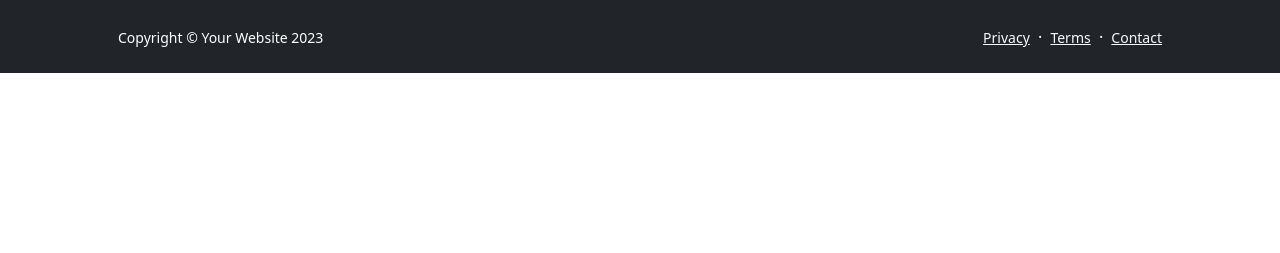
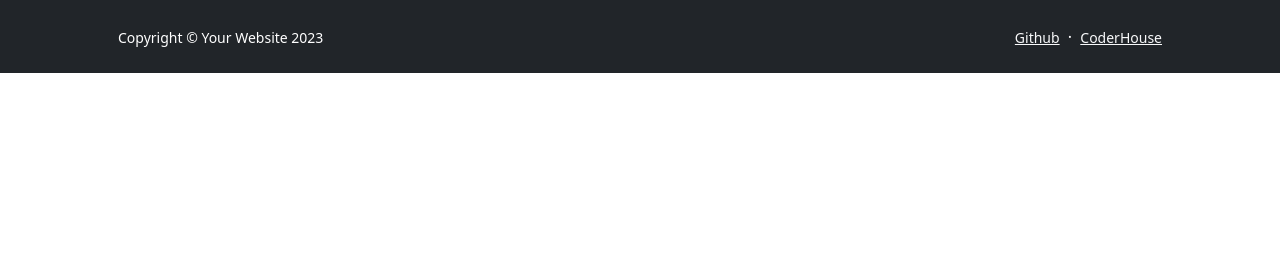
Before and after one commit to Agusttin97/CinemaApp, a Django app: page /CinemaApp/ in a window 1280 px wide. Shown: the part 547-800 px from the top of the page. Run offline with Django 4.2, Linux system fonts and the light colour scheme; some libraries are stand-ins or nearby versions.

Commit message:
3rd commit

```diff
--- a/CinemaApp/models.py
+++ b/CinemaApp/models.py
@@ -27,7 +27,7 @@ class Cinema(models.Model):
     name = models.CharField(max_length=30,)
     location = models.CharField(max_length=30)
     capacity = models.IntegerField()
-    movie = models.ManyToManyField(Movie)
+    movie = models.ManyToManyField(Movie) #Un cine puede tener varias peliculas
 
     def __str__(self):
         return f'{self.name}'
--- a/CinemaApp/templates/footer.html
+++ b/CinemaApp/templates/footer.html
@@ -3,11 +3,9 @@
         <div class="row align-items-center justify-content-between flex-column flex-sm-row">
             <div class="col-auto"><div class="small m-0 text-white">Copyright &copy; Your Website 2023</div></div>
             <div class="col-auto">
-                <a class="link-light small" href="#!">Privacy</a>
+                <a class="link-light small" href="https://github.com/Agusttin97/CinemaApp">Github</a>
                 <span class="text-white mx-1">&middot;</span>
-                <a class="link-light small" href="#!">Terms</a>
-                <span class="text-white mx-1">&middot;</span>
-                <a class="link-light small" href="#!">Contact</a>
+                <a class="link-light small" href="https://www.coderhouse.com">CoderHouse</a>
             </div>
         </div>
     </div>
```
Also changed, not shown: db.sqlite3.
